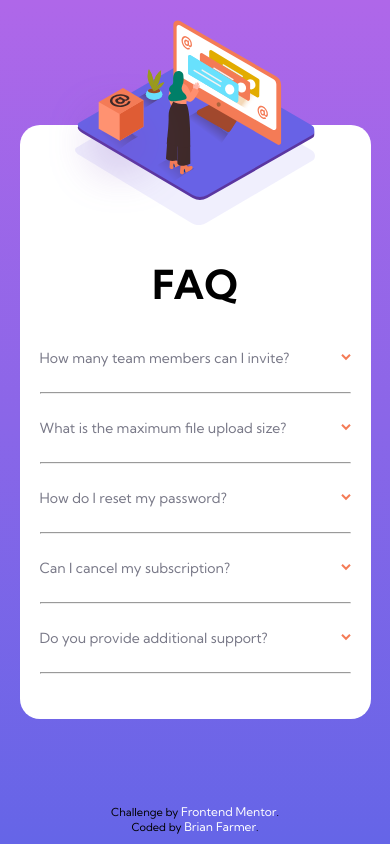
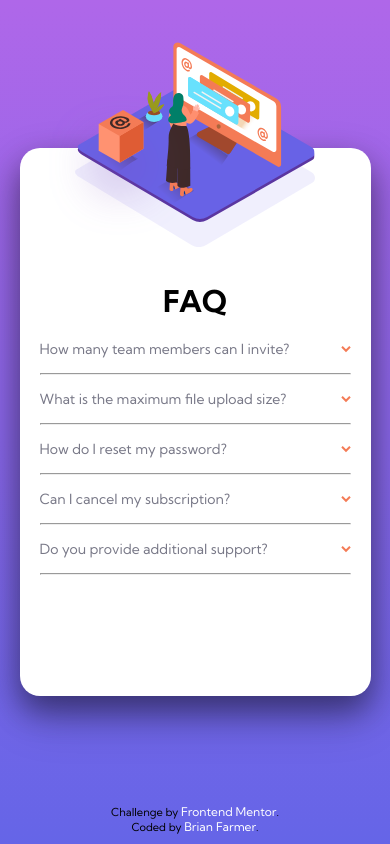
Before and after one commit to brianlfarmerllc/fem_accordion_card, a plain HTML site: page index.html in a window 390 px wide. Drawn offline with Linux system fonts and the light colour scheme.

Commit message:
add box shadow to section

```diff
--- a/assets/styles/_main.scss
+++ b/assets/styles/_main.scss
@@ -23,6 +23,8 @@ section {
   display: flex;
   align-items: center;
   overflow: hidden;
+  box-shadow: 0px 15px 30px rgba($color: #000000, $alpha: 0.4),
+    0px 20px 50px rgba($color: #000000, $alpha: 0.2);
 }
 
 .main-img {
--- a/assets/styles/_media.scss
+++ b/assets/styles/_media.scss
@@ -42,13 +42,14 @@
     padding-top: 5rem;
     padding-bottom: 5rem;
   }
-  .main-img {
-    .background-pattern {
-    }
-    .woman {
-    }
+  h2 {
+    font-size: 3rem;
+    padding-bottom: 1rem;
   }
   h4 {
     font-size: 1.4rem;
   }
+  hr {
+    margin: 0.5rem 0rem;
+  }
 }
```
Also changed, not shown: assets/styles/styles.css, 1 other file.
